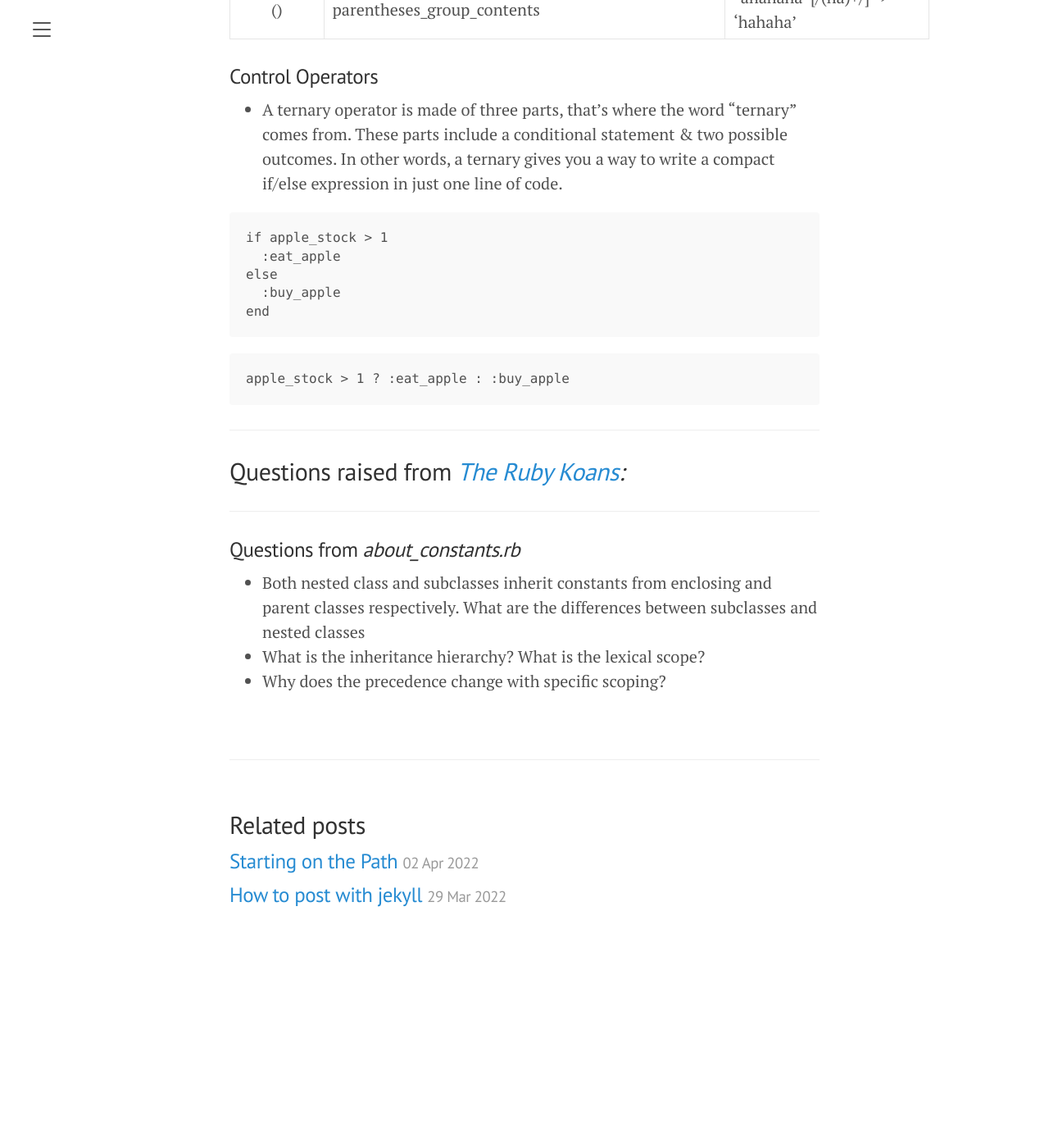
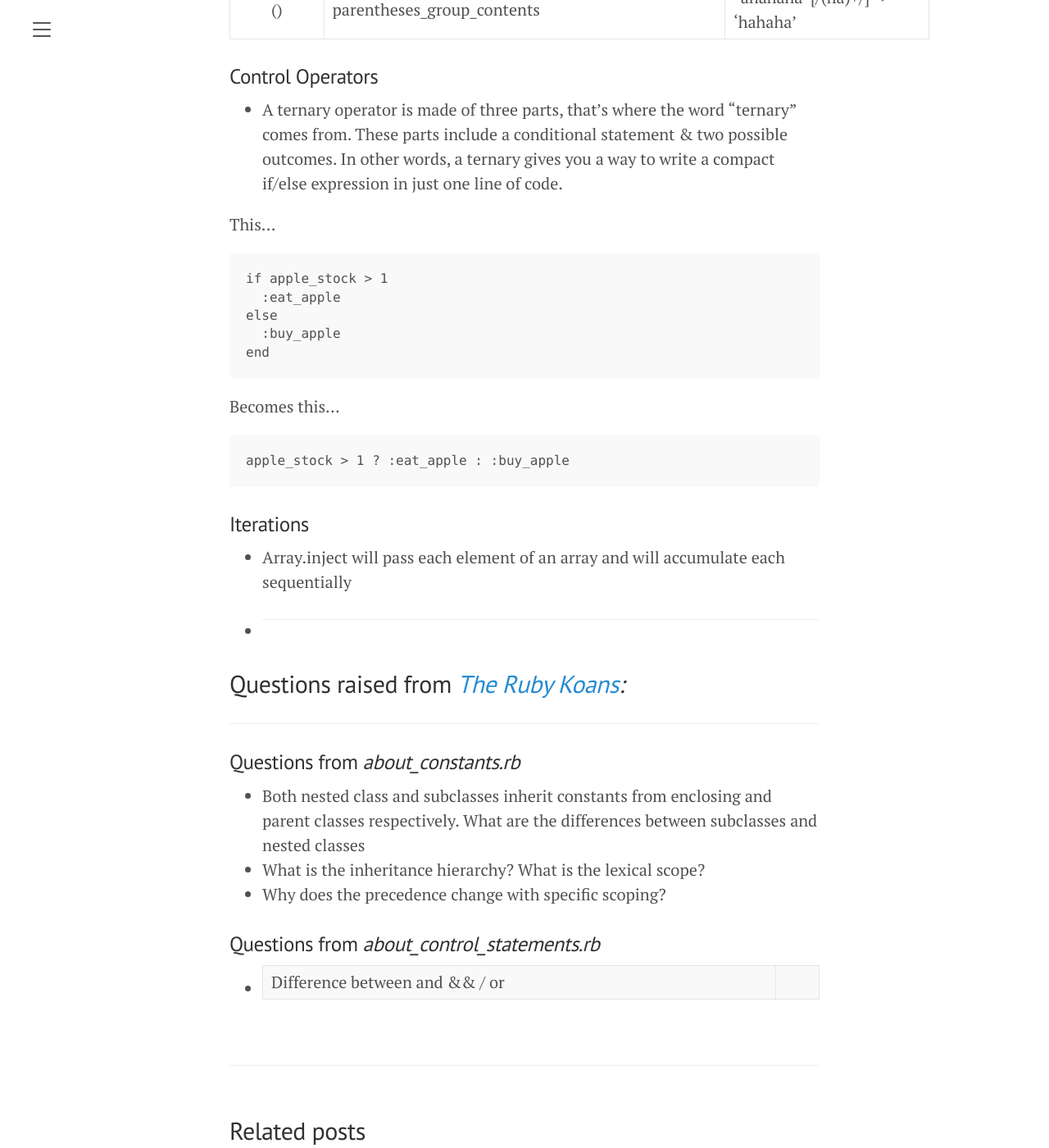
Before and after one commit to KevinDelaFuente/til, a Jekyll site: the page built from _posts/2022-04-03-Second Day on the Path to Enlightenment.md, in a window 1280 px wide and 1400 px high, scrolled down 1787 px. Shown: the whole window at 82% size. Built offline with Jekyll 4.4.1, drawn with Linux system fonts in a browser that asks for light colours; before the commit the page ends 2954 px from its top, so only the background shows below that.

Commit message:
Update 2022-04-03-Second Day on the Path to Enlightenment.md

````diff
--- a/_posts/2022-04-03-Second Day on the Path to Enlightenment.md
+++ b/_posts/2022-04-03-Second Day on the Path to Enlightenment.md
@@ -36,10 +36,10 @@ title:  "Second Day on the Path to Ruby Enlightenment"
   | () | parentheses_group_contents | "ahahaha"[/(ha)+/] -> 'hahaha' |
 
 
-
 ### Control Operators
   - A ternary operator is made of three parts, that’s where the word “ternary” comes from. These parts include a conditional statement & two possible outcomes. In other words, a ternary gives you a way to write a compact if/else expression in just one line of code.
 
+This...
 ```
 if apple_stock > 1
   :eat_apple
@@ -47,12 +47,14 @@ else
   :buy_apple
 end
 ```
-
+Becomes this...
 ```
 apple_stock > 1 ? :eat_apple : :buy_apple
 ```
 
-
+### Iterations
+  - Array.inject will pass each element of an array and will accumulate each sequentially
+  -
 ---
 
 ## Questions raised from _[The Ruby Koans](http://rubykoans.com/):_
@@ -61,3 +63,6 @@ apple_stock > 1 ? :eat_apple : :buy_apple
 - Both nested class and subclasses inherit constants from enclosing and parent classes respectively. What are the differences between subclasses and nested classes
 - What is the inheritance hierarchy? What is the lexical scope?
 - Why does the precedence change with specific scoping?
+
+### Questions from _about_control_statements.rb_
+- Difference between and && / or ||
````
